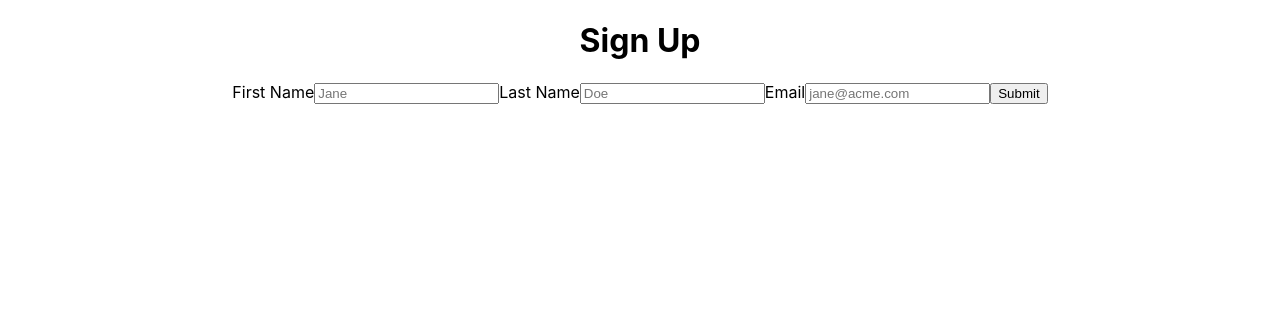
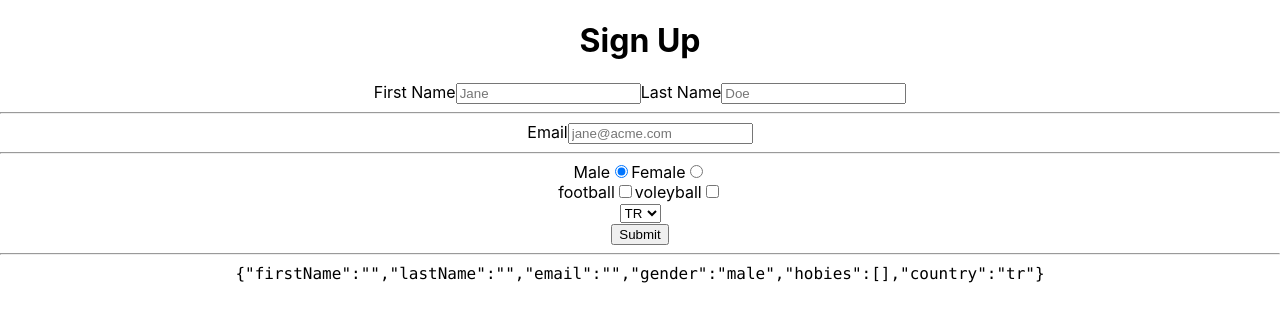
Before and after one commit to hilalozturk1/react-overview, a React (Create React App) app in the folder formik/: page / in a window 1280 px wide. Shown: the top 322 px of the page. Built offline with nearby package versions, Linux system fonts and the light colour scheme.

Commit message:
formik different form elements

```diff
--- a/formik/src/App.js
+++ b/formik/src/App.js
@@ -10,22 +10,55 @@ function App() {
           firstName: "",
           lastName: "",
           email: "",
+          gender: "male",
+          hobies: [],
+          country: "tr",
         }}
         onSubmit={(values) => {
           console.log(JSON.stringify(values, null, 2));
         }}
       >
-        {({ handleSubmit, handleChange }) => (
+        {({ handleSubmit, handleChange, values }) => (
           <form onSubmit={handleSubmit}>
             <label htmlFor="firstName">First Name</label>
             <input name="firstName" placeholder="Jane" onChange={handleChange} />
-
             <label htmlFor="lastName">Last Name</label>
             <input name="lastName" placeholder="Doe" onChange={handleChange} />
-
+            <hr />
             <label htmlFor="email">Email</label>
             <input name="email" placeholder="jane@acme.com" type="email" onChange={handleChange} />
+            <br />
+            <hr />
+            Male
+            <input
+              name="gender"
+              value="male"
+              onChange={handleChange}
+              type="radio"
+              checked={values.gender === "male"}
+            />
+            Female
+            <input
+              name="gender"
+              value="female"
+              onChange={handleChange}
+              type="radio"
+              checked={values.gender === "female"}
+            />
+            <br />
+            football
+            <input type="checkbox" name="hobies" value="football" onChange={handleChange} />
+            voleyball
+            <input type="checkbox" name="hobies" value="voleyball" onChange={handleChange} />
+            <br />
+            <select name="country" onChange={handleChange}>
+              <option value="tr">TR</option>
+              <option value="uk">UK</option>
+            </select>
+            <br />
             <button type="submit">Submit</button>
+            <hr />
+            <code>{JSON.stringify(values)}</code>
           </form>
         )}
       </Formik>
```
